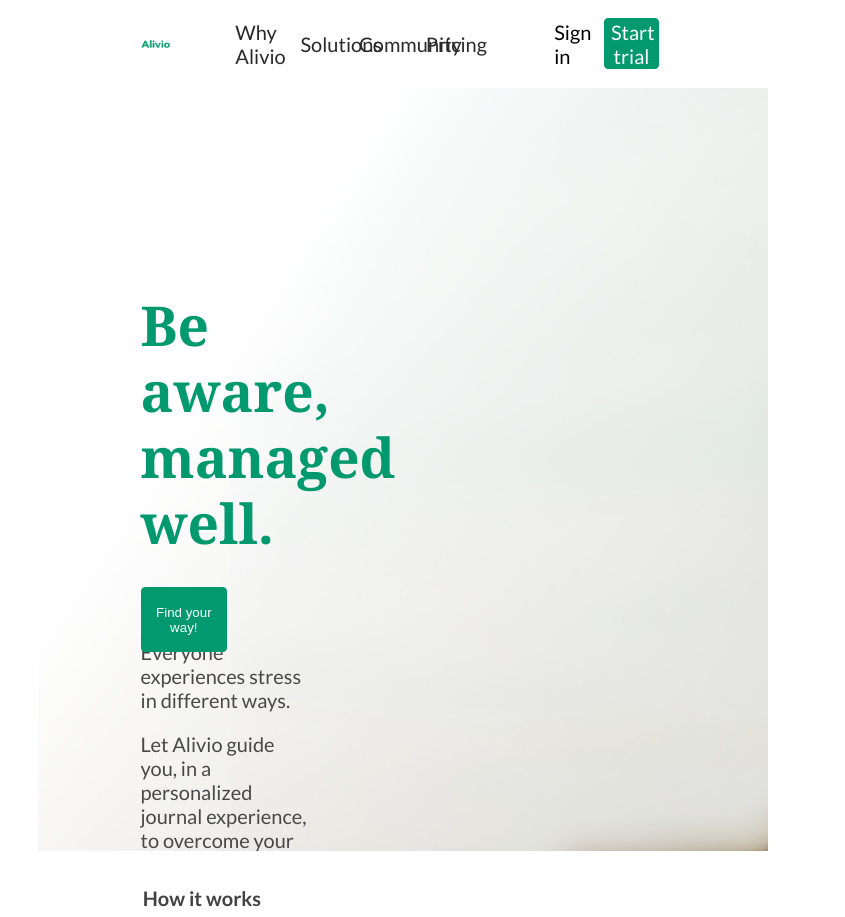
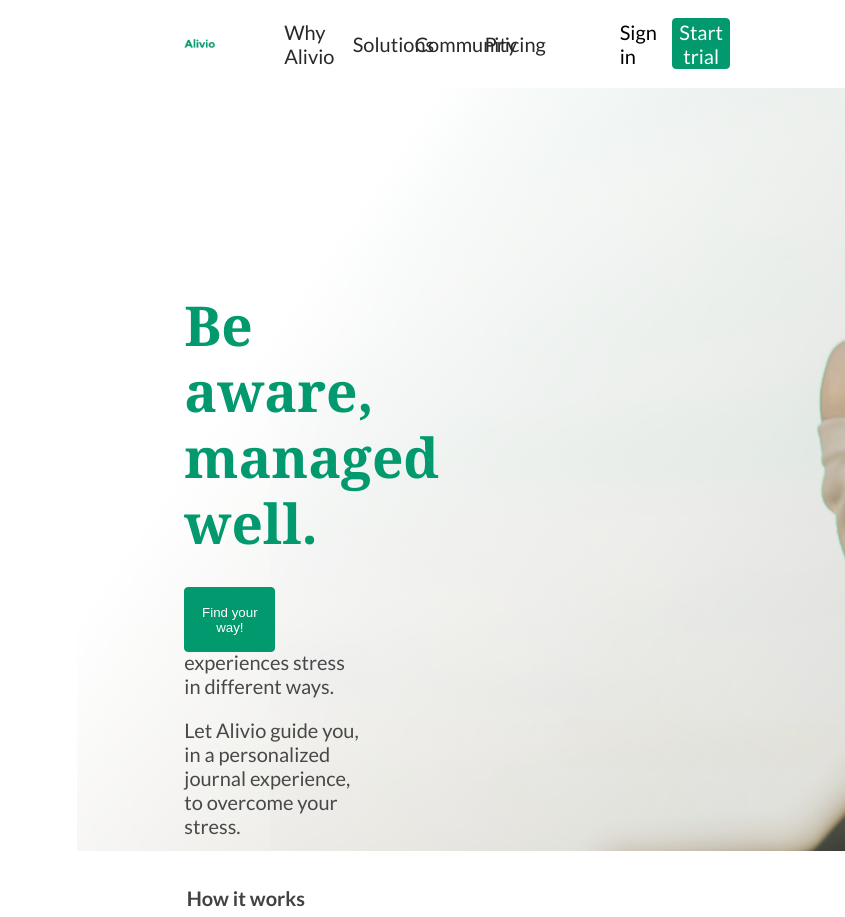
Before and after one commit to AOreshkina/verstka, a plain HTML site: page index.html in a window 768 px wide. Shown: the top 917 px of the page, 845 px wide, since content can reach past the window. Drawn offline with Linux system fonts and the light colour scheme.

Commit message:
new adaptive

```diff
--- a/css/style.css
+++ b/css/style.css
@@ -10,6 +10,108 @@
     font-weight: bold;
     font-style: normal;
     }
+ /*  device-width*/
+
+ @media only screen and (min-width: 768px) and (max-width: 1024px) {
+
+    body{
+        margin-left: 5%;
+        margin-right: 5%;
+    }
+
+ img {
+    display: block;
+    width: 100%;
+    max-width: 100%;}
+
+header {
+    background-color: #ffffff;
+
+    grid-area: head;
+
+    }
+
+    main {
+        background-color: #ffffff;
+    color: #ffffff;
+        grid-area: mai;
+    }
+
+    footer {
+        top: 0%;
+    background-color: #245852;
+    grid-area: foot;
+    }
+
+
+        .container{
+            position: absolute;
+
+            top:1px;
+            margin-right: 5%;
+            margin-left: 5%;
+            width: 100%;
+            height: 5099px;
+
+            display: grid;
+            grid-template-columns: 11% 39% 39%7 11%;
+            grid-template-rows:   1.7% 85.3% 13%;
+
+            grid-template-areas:
+            "head head head head"
+            "mai mai mai mai"
+            "foot foot foot foot" ;
+
+        }
+
+        #logo{
+
+            grid-area: logotip;
+            width: 200%;
+            height: auto;
+        }
+
+        nav {
+
+            grid-area: nava;
+
+            font-family: Lato;
+            font-style: normal;
+            font-weight: 500;
+            font-size: 1.25em;
+            line-height: 120%;
+
+        }
+
+
+        .header-buttons{
+            grid-area: hb;
+        }
+
+        .header-container{
+            position: relative;
+            top: 20%;
+            left: 0px;
+            /*max-height: 85px;
+            max-width: 1920px;*/
+            display: grid;
+            grid-template-columns: 30% 8% 35% 8% 15% 4%;
+            grid-template-rows:  51px;
+            align-items: center;
+
+            grid-template-areas:
+
+            "logotip . nava . hb ."
+
+
+        }
+
+
+
+
+    }
+
+
 
 
     body{
@@ -61,6 +163,8 @@
     #logo{
 
         grid-area: logotip;
+        width: 100%;
+        height: auto;
     }
 
     nav {
```
Also changed, not shown: index.html (line endings or trailing spaces).
